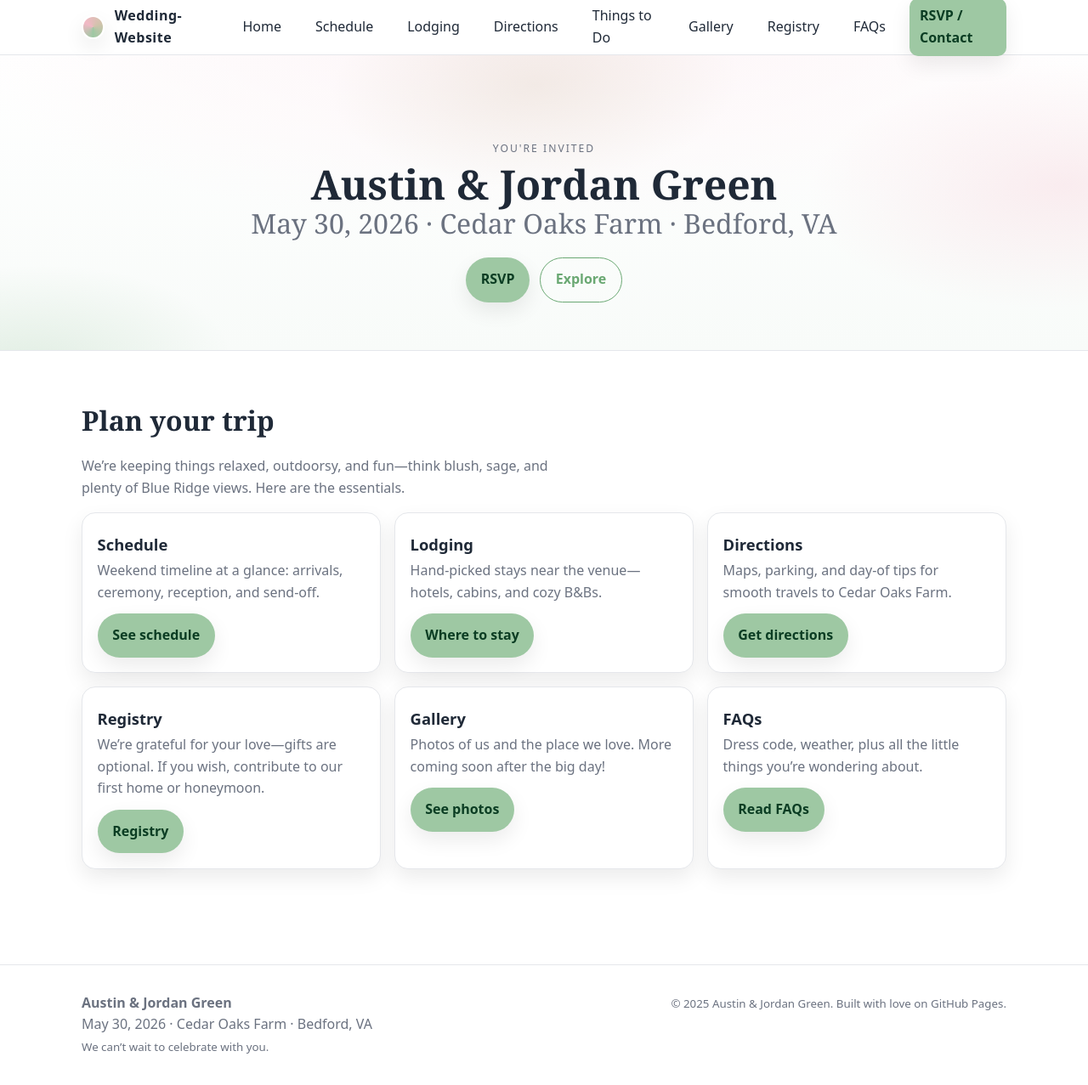
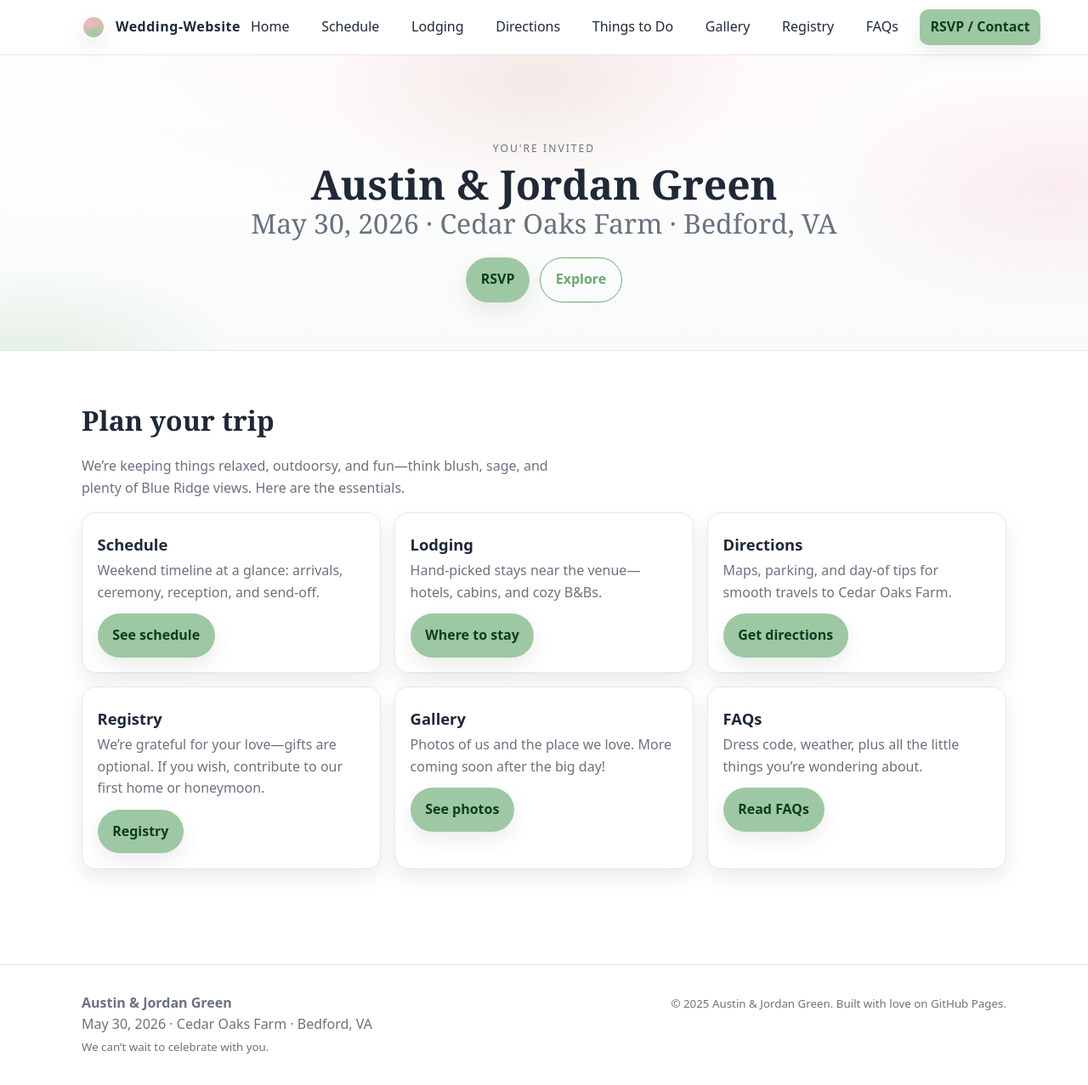
Before and after one commit to JordanGreen530/Wedding-Website, a Jekyll site: the page built from index.md, in a window 1280 px wide and 1277 px high. Shown: the whole window at 85% size. Built offline with Jekyll 4.4.1, drawn with Linux system fonts in a browser that asks for light colours.

Commit message:
Updated styles and favicon reference

```diff
--- a/_layouts/default.html
+++ b/_layouts/default.html
@@ -8,7 +8,7 @@
   <meta name="description" content="{{ page.description | default: site.description }}">
 
   <!-- Favicon (PNG at project root). If you store it in /assets, change href accordingly. -->
-  <link rel="icon" type="image/png" href="{{ '/assets/favicon.png' | relative_url }}">
+  <link rel="icon" type="image/png" href="{{ '/assets/favicon.png?v=2' | relative_url }}">
 
   <!-- Styles -->
   <link rel="preload" href="{{ '/styles.css' | relative_url }}" as="style">
--- a/styles.css
+++ b/styles.css
@@ -1,4 +1,3 @@
-
 /* ===============================
    Austin & Jordan — Wedding Site
    Design system & global styles
@@ -33,7 +32,12 @@ body {
 
 img { max-width: 100%; display: block; }
 a { color: inherit; text-decoration: none; }
-a.btn { display:inline-flex; gap:.5rem; align-items:center; padding:.8rem 1.1rem; border-radius: 999px; background: var(--brand); color:#0b3d23; font-weight:600; box-shadow: var(--shadow); transition:.2s transform ease, .2s background linear; }
+a.btn {
+  display:inline-flex; gap:.5rem; align-items:center; padding:.8rem 1.1rem;
+  border-radius: 999px; background: var(--brand); color:#0b3d23; font-weight:600;
+  box-shadow: var(--shadow); transition:.2s transform ease, .2s background linear;
+  white-space: nowrap; /* prevent RSVP / Contact from breaking */
+}
 a.btn:hover { transform: translateY(-1px); background: var(--brand-600); color: #fff; }
 a.btn.ghost { background: transparent; border:1px solid var(--brand-600); color: var(--brand-600); box-shadow:none; }
 a.btn.ghost:hover { background: var(--brand-600); color:#fff; }
@@ -46,18 +50,25 @@ a.btn.ghost:hover { background: var(--brand-600); color:#fff; }
   background: rgba(255,255,255,.8); border-bottom: 1px solid var(--border);
 }
 .nav { display:flex; align-items:center; justify-content:space-between; height:64px; }
-.brand { display:flex; align-items:center; gap:.75rem; font-weight:800; letter-spacing:.5px; }
+.brand {
+  display:flex; align-items:center; gap:.75rem; font-weight:800; letter-spacing:.5px;
+  white-space: nowrap; /* keep brand on one line */
+}
 .brand-logo {
   inline-size: 28px; block-size: 28px; border-radius: 50%;
   background: conic-gradient(from 180deg, var(--brand), var(--accent), var(--sand), var(--brand));
   border: 2px solid #fff; box-shadow: var(--shadow);
 }
-.nav-links { display:flex; gap:1rem; align-items:center; }
-.nav-links a { padding:.5rem .75rem; border-radius: 10px; }
+.nav-links { display:flex; gap:.85rem; align-items:center; } /* tighter gap to reduce wrap */
+.nav-links a {
+  padding:.5rem .75rem; border-radius: 10px;
+  white-space: nowrap; /* keep each nav item on one line */
+}
 .nav-links a:hover, .nav-links a[aria-current="page"] { background: #f4f7f5; }
 .nav-toggle { display:none; background:none; border:none; font-size: 1.25rem; }
 
-@media (max-width: 820px){
+/* Switch to mobile menu earlier to avoid cramped wrapping */
+@media (max-width: 980px){
   .nav-toggle { display:block; }
   .nav-links {
     position: fixed; inset: 64px 0 auto 0; background:#fff; border-bottom:1px solid var(--border);
@@ -164,7 +175,6 @@ button:hover, .btn-primary:hover{ filter: brightness(1.05); }
 .sr.show { opacity: 1; transform: none; }
 .visually-hidden{ position:absolute!important; width:1px; height:1px; margin:-1px; overflow:hidden; clip:rect(0 0 0 0); border:0; padding:0; }
 
-
 /* Responsive iframe embed */
 .embed { max-width: 840px; margin: 0 auto; }
 .embed iframe { width: 100%; height: min(900px, 85vh); border: 0; }
```
